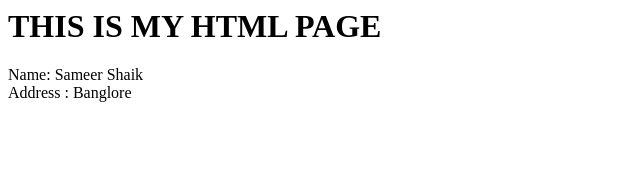
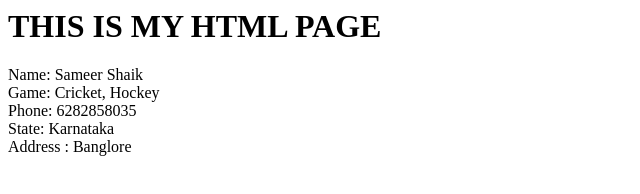
Before and after one commit to Sameer-77/learn_github2, a plain HTML site: page index.html in a window 1280 px wide. Shown: the whole page, without its empty margins (0-640 px from the left). Drawn offline with Linux system fonts and the light colour scheme.

Commit message:
Dev2 Modified

```diff
--- a/index.html
+++ b/index.html
@@ -2,4 +2,7 @@
 <body>
 <h1> THIS IS MY HTML PAGE </h1>
 <div> Name: Sameer Shaik</div>
+<div> Game: Cricket, Hockey</div>
+<div> Phone: 6282858035 </div>
+<div> State: Karnataka</div>
 <div>Address : Banglore</div>
```
